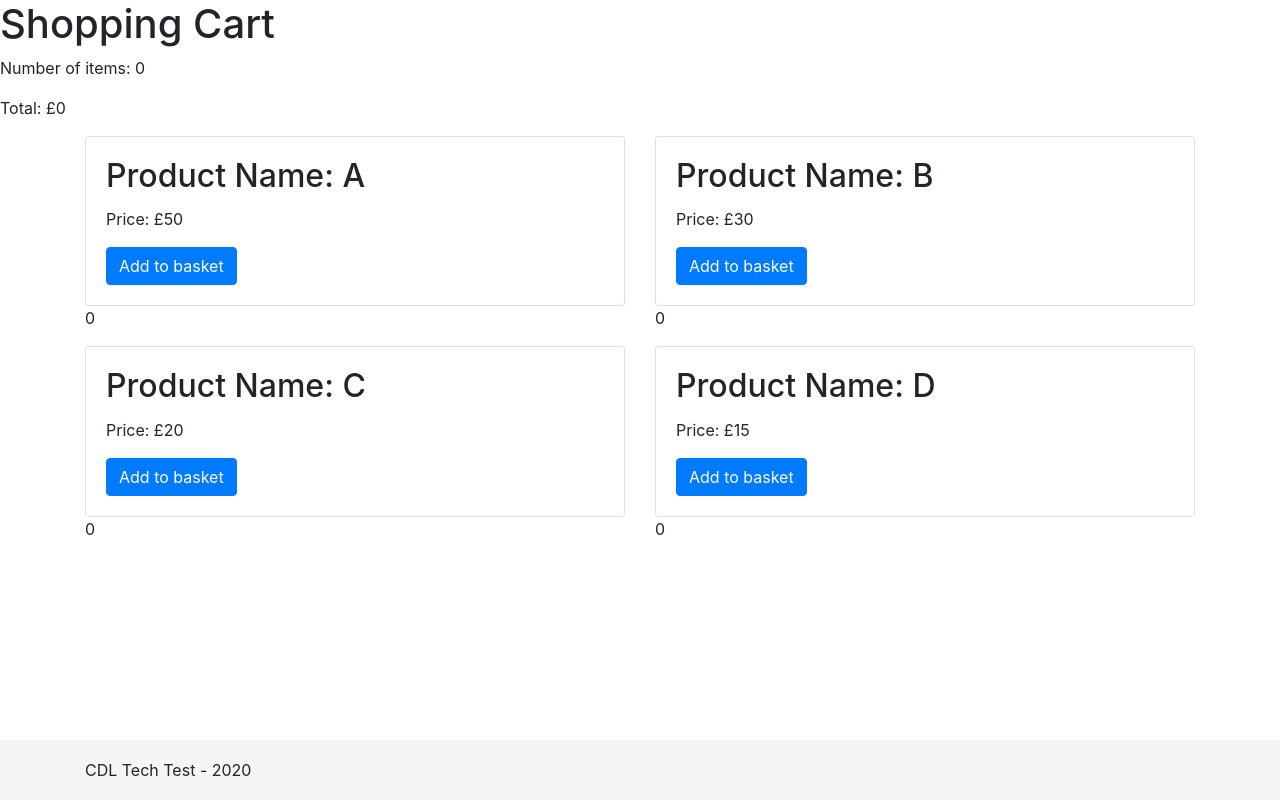
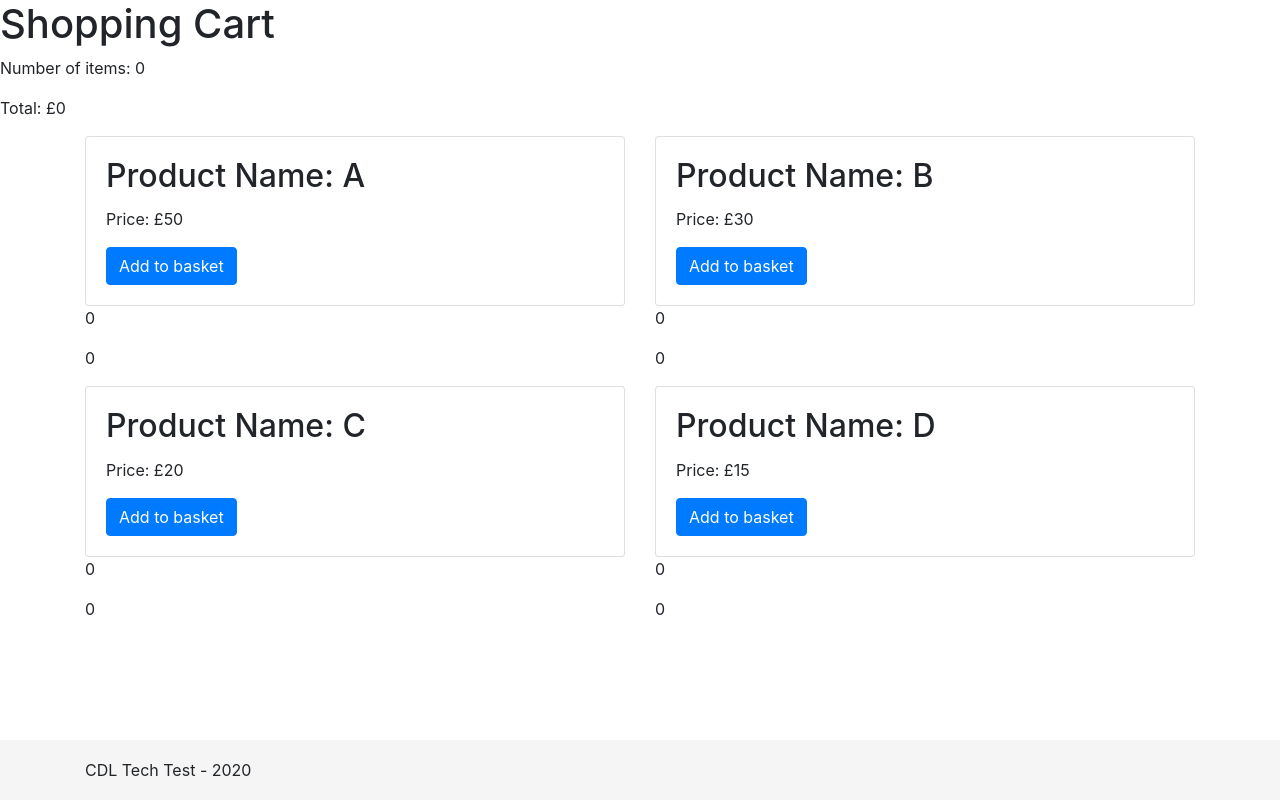
Before and after one commit to Michael-Hutchinson/checkout-system, a React (Create React App) app: page / in a window 1280 px wide. Built offline with nearby package versions, Linux system fonts and the light colour scheme.

Commit message:
workout individual product prices

```diff
--- a/src/assets/scss/default.scss
+++ b/src/assets/scss/default.scss
@@ -1,5 +1,5 @@
 footer {
-    position: absolute;
+    position: relative;
     bottom: 0;
     width: 100%;
     height: 60px;
--- a/src/components/main/products.js
+++ b/src/components/main/products.js
@@ -4,11 +4,13 @@ import { CartContext } from './basketContext';
 function Products(props) {
   const [cart, setCart] = useContext(CartContext);
   const [basketQuanity, setBasketQuantity] = useState(0);
+  const [productPrice, setProductPrice] = useState(0);
 
   const addToCart = () => {
     const productData = { name: props.name, price: props.price };
     setCart(currentState => [...currentState, productData]);
     setBasketQuantity(basketQuanity + 1);
+    setProductPrice(productPrice + props.item.price, 0);
   }
   return (
     <div className="col-md-6">
@@ -20,6 +22,7 @@ function Products(props) {
         </div>
       </div>
       <p className={`${props.item.id} hidden`}>{basketQuanity}</p>
+      <p>{productPrice}</p>
     </div>
   );
 }
```
